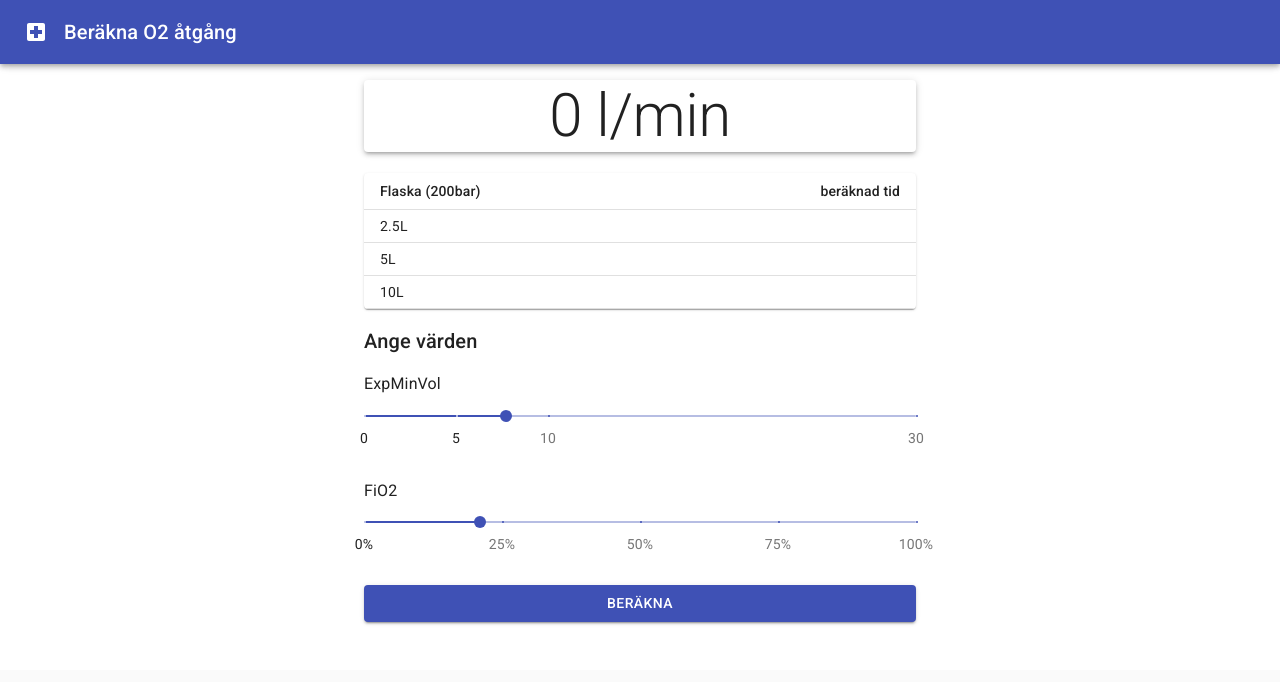
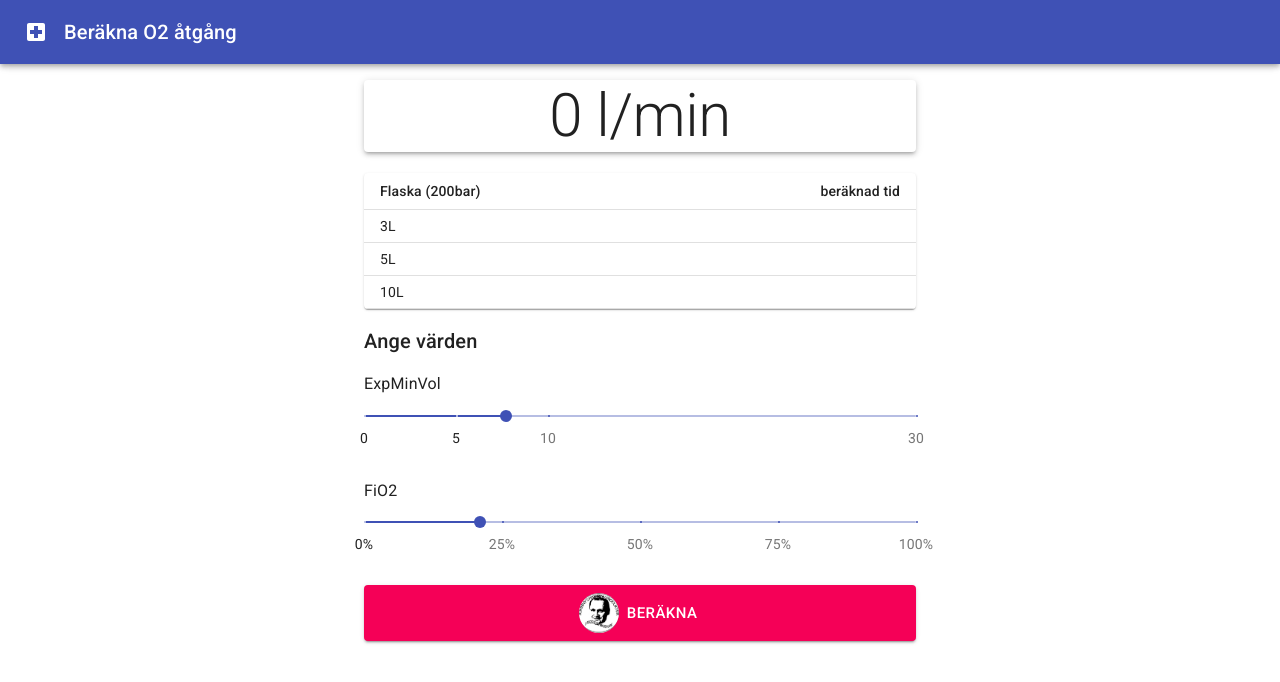
Before and after one commit to Designcubical/oxygen, a React (Create React App) app: page / in a window 1280 px wide. Shown: the top 682 px of the page. Built offline with nearby package versions, Linux system fonts and the light colour scheme.

Commit message:
Fix 3L and button avatar

```diff
--- a/src/components/OtwoForm.js
+++ b/src/components/OtwoForm.js
@@ -5,6 +5,8 @@ import Button from "@material-ui/core/Button";
 import Grid from "@material-ui/core/Grid";
 import Slider from "@material-ui/core/Slider";
 import Typography from "@material-ui/core/Typography";
+import { Avatar } from "@material-ui/core";
+import buttonAvatar from "../assets/2.png";
 
 const validationSchema = yup.object({
   expMinVol: yup
@@ -105,7 +107,14 @@ const OtwoForm = ({ callback, clear }) => {
           />
         </Grid>
         <Grid item xs={12} md={12}>
-          <Button color="primary" variant="contained" fullWidth type="submit">
+          <Button
+            variant="contained"
+            color="secondary"
+            fullWidth
+            size="large"
+            type="submit"
+            startIcon={<Avatar src={buttonAvatar} />}
+          >
             Beräkna
           </Button>
         </Grid>
--- a/src/features/home/Home.js
+++ b/src/features/home/Home.js
@@ -89,10 +89,10 @@ const Home = () => {
                 <TableBody>
                   <TableRow key={1}>
                     <TableCell component="th" scope="row">
-                      2.5L
+                      3L
                     </TableCell>
                     <TableCell align="right">
-                      {result > 0 ? timeConvert((500 / result).toFixed(0)) : ""}
+                      {result > 0 ? timeConvert((600 / result).toFixed(0)) : ""}
                     </TableCell>
                   </TableRow>
                   <TableRow key={2}>
```
Also changed, not shown: src/assets/2.png (added).
